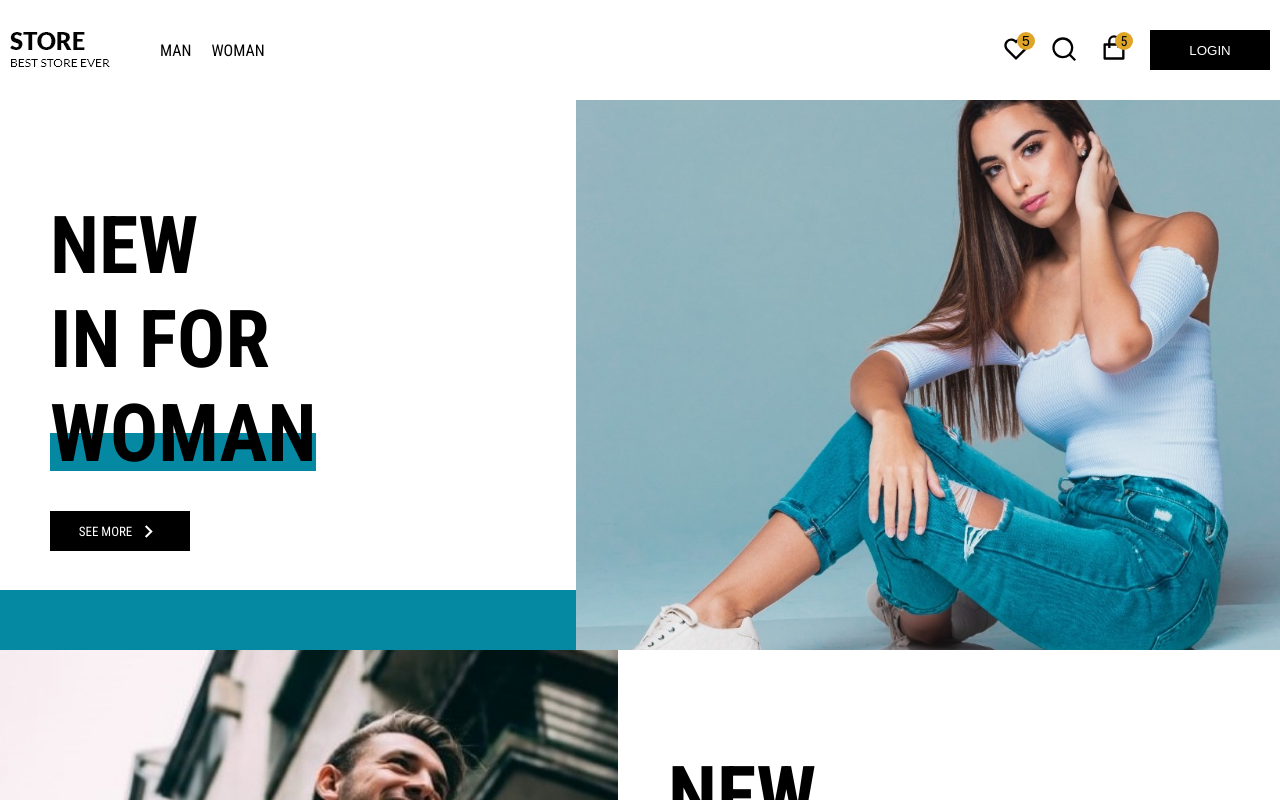
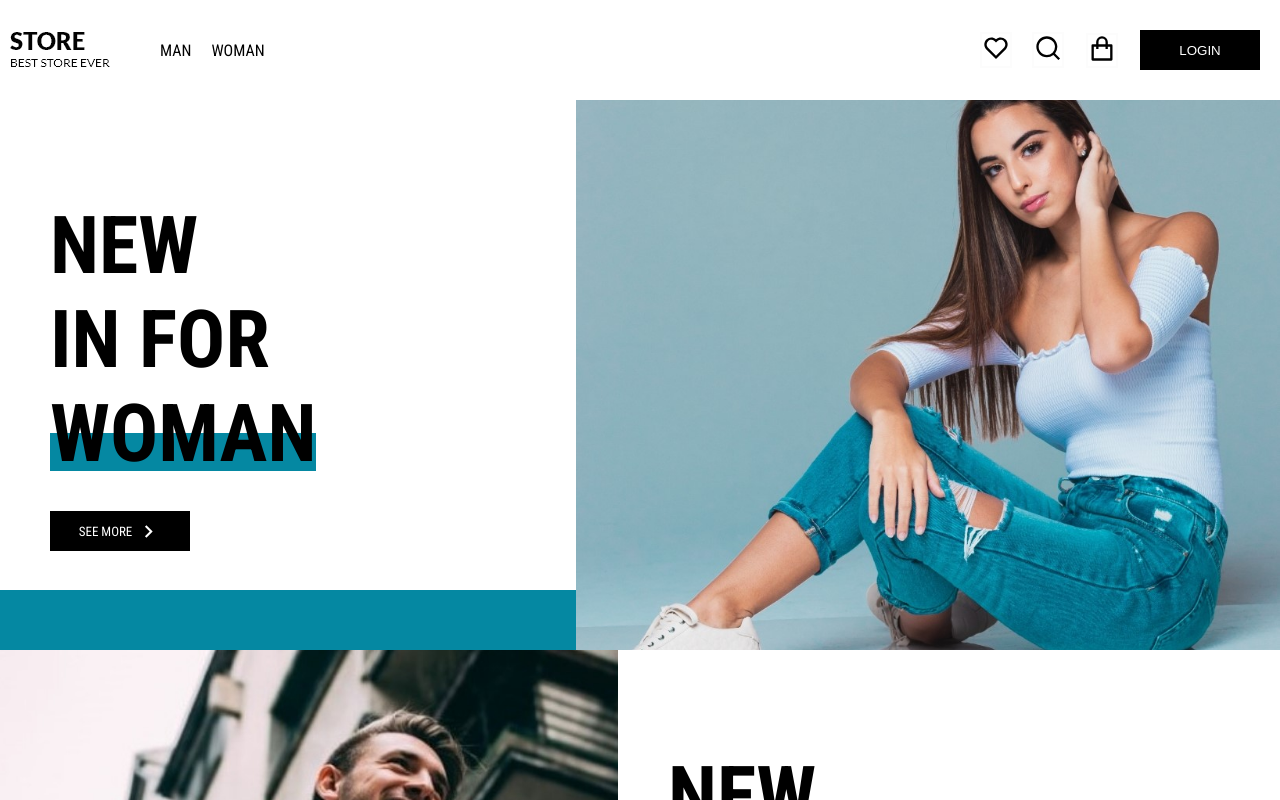
Before and after one commit to 1991Pawel/e-comerce-next, a Next.js app in the folder client/: page / in a window 1280 px wide. Shown: the top 800 px of the page. Built offline with nearby package versions, Linux system fonts and the light colour scheme.

Commit message:
create IconButton component, refactor header and dropdown

```diff
--- /dev/null
+++ b/client/components/CartDropDown/CartDropDown.js
@@ -0,0 +1,34 @@
+import Link from 'next/link';
+import styles from 'components/CartDropDown/cartDropDown.module.css';
+import { useCartContext } from '../../context/CartContext';
+import IconButton from 'components/IconButton/IconButton';
+
+export default function CartDropDown({ products }) {
+  return (
+    <div tabIndex="0" className={styles.cartDropDown}>
+      <button className={styles.cart__btn}>
+        <IconButton products={products} variant="cart" />
+      </button>
+      <div className={styles.cartDropDown__wrapper}>
+        <ul className={styles.cartDropDown__list}>
+          {products.map((product) => (
+            <li key={product._id} className={styles.cartDropDown__item}>
+              <img className={styles.cartDropDown__img} src={product.imgUrl} alt={product.desc} />
+              <div className={styles.cartDropDown__content}>
+                <span className={styles.cartDropDown__title}>{product.category}</span>
+                <span className={styles.cartDropDown__size}>size: {product.size}</span>
+                <span className={styles.cartDropDown__quantity}>quantity: 2</span>
+                <span className={styles.cartDropDown__price}>price: {product.price}</span>
+              </div>
+            </li>
+          ))}
+        </ul>
+        <div className={styles.cartDropDown__footer}>
+          <Link href="/cart">
+            <a className={styles.cartDropDown__link}>Go to cart</a>
+          </Link>
+        </div>
+      </div>
+    </div>
+  );
+}
--- /dev/null
+++ b/client/components/CartDropDown/cartDropDown.module.css
@@ -0,0 +1,119 @@
+.options {
+  display: flex;
+  justify-content: flex-end;
+  align-items: center;
+}
+
+.cart__btn {
+  display: flex;
+  justify-content: center;
+  align-items: center;
+  background: transparent;
+  border: 2px solid #fff;
+}
+
+.cart__btn:hover {
+  border: 20px solid #000;
+}
+.cartDropDown {
+  position: relative;
+  z-index: 2;
+}
+.cartDropDown:hover .cart__btn {
+  border: 2px solid #000;
+}
+
+.cartDropDown:hover > .cartDropDown__wrapper {
+  display: block;
+}
+
+.cartDropDown__wrapper {
+  position: absolute;
+  right: 0;
+  top: 97%;
+  background: rgb(255, 255, 255);
+  border: 2px solid rgb(15, 15, 15);
+  width: 230px;
+  display: none;
+}
+
+.cartDropDown__wrapper::after {
+  content: '';
+  display: block;
+  position: absolute;
+  top: -2px;
+  right: 0;
+  background: rgb(255, 255, 255);
+  height: 2px;
+  width: 32px;
+}
+
+.cartDropDown__content {
+  display: flex;
+  flex-direction: column;
+  justify-content: space-around;
+  padding-left: 1rem;
+  text-transform: uppercase;
+}
+
+.cartDropDown__title {
+  font-weight: 700;
+}
+.cartDropDown__price {
+  font-size: 1.4rem;
+  font-weight: 700;
+}
+
+.cartDropDown__size,
+.cartDropDown__quantity {
+  font-size: 1.2rem;
+  color: rgb(104, 104, 104);
+}
+
+.cartDropDown__list {
+  overflow-y: scroll;
+  max-height: 340px;
+  height: 200px;
+}
+.cartDropDown__list,
+.cartDropDown__footer {
+  padding: 0.5rem;
+}
+
+.cartDropDown__item {
+  list-style: none;
+  display: grid;
+  grid-template-columns: 90px 1fr;
+  grid-template-rows: 100px;
+  border-bottom: 1px solid rgb(228, 227, 227);
+  padding: 1rem 0.5rem;
+}
+
+.cartDropDown__img {
+  height: 100%;
+  width: 100%;
+  object-fit: contain;
+}
+
+.cartDropDown__link {
+  display: block;
+  padding: 1rem;
+  background: #000;
+  text-decoration: none;
+  width: 100%;
+  color: #fff;
+  text-align: center;
+}
+.cartDropDown__footer {
+  display: flex;
+}
+
+.button {
+  min-width: 12rem;
+  height: 4rem;
+  background: rgb(0, 0, 0);
+  border: none;
+  cursor: pointer;
+  color: #fff;
+  text-transform: uppercase;
+}
--- a/client/components/Header/Header.js
+++ b/client/components/Header/Header.js
@@ -1,7 +1,9 @@
 import Link from 'next/link';
-import styles from '../Header/header.module.css';
-
-import { RiShoppingBagLine, RiSearchLine, RiHeartLine } from 'react-icons/ri';
+import styles from 'components/Header/header.module.css';
+import CartDropDown from 'components/CartDropDown/CartDropDown';
+import { useCartContext } from '../../context/CartContext';
+import IconButton from 'components/IconButton/IconButton';
+import { products } from 'data';
 
 const path = [
   {
@@ -15,6 +17,7 @@ const path = [
 ];
 
 export default function Header() {
+  const { cartItems } = useCartContext();
   return (
     <header className={styles.header}>
       <div className={styles.header__inner}>
@@ -37,54 +40,9 @@ export default function Header() {
           </ul>
         </nav>
         <div className={styles.options}>
-          <button className={styles.option}>
-            <RiHeartLine size="28" />
-            <span className={styles.option__count}>5</span>
-          </button>
-          <button className={styles.option}>
-            <RiSearchLine size="28" />
-          </button>
-          <div tabIndex="0" className={`${styles.option} ${styles.cartDropDown}`}>
-            <RiShoppingBagLine size="28" />
-            <span className={styles.option__count}>5</span>
-            <div className={styles.cartDropDown__wrapper}>
-              <ul className={styles.cartDropDown__list}>
-                <li className={styles.cartDropDown__item}>
-                  <img
-                    className={styles.cartDropDown__img}
-                    src="https://img01.ztat.net/article/spp-media-p1/55754006ead239ce9fd89305cae3a52b/72db90b328144456a44c76defc9de8a9.jpg?imwidth=303&filter=packshot"
-                    alt=""
-                  />
-
-                  <div className={styles.cartDropDown__content}>
-                    <span className={styles.cartDropDown__title}>title</span>
-                    <span className={styles.cartDropDown__size}>size: m</span>
-                    <span className={styles.cartDropDown__quantity}>quantity: 2</span>
-                    <span className={styles.cartDropDown__price}>price: 55$</span>
-                  </div>
-                </li>
-                <li className={styles.cartDropDown__item}>
-                  <img
-                    className={styles.cartDropDown__img}
-                    src="https://img01.ztat.net/article/spp-media-p1/55754006ead239ce9fd89305cae3a52b/72db90b328144456a44c76defc9de8a9.jpg?imwidth=303&filter=packshot"
-                    alt=""
-                  />
-
-                  <div className={styles.cartDropDown__content}>
-                    <span className={styles.cartDropDown__title}>title</span>
-                    <span className={styles.cartDropDown__size}>size: m</span>
-                    <span className={styles.cartDropDown__quantity}>quantity: 2</span>
-                    <span className={styles.cartDropDown__price}>price: 55$</span>
-                  </div>
-                </li>
-              </ul>
-              <div className={styles.cartDropDown__footer}>
-                <Link href="/cart">
-                  <a className={styles.cartDropDown__link}>Go to cart</a>
-                </Link>
-              </div>
-            </div>
-          </div>
+          <IconButton variant="heart" />
+          <IconButton variant="search" />
+          <CartDropDown products={cartItems} />
           <button className={styles.button}>Login</button>
         </div>
       </div>
--- a/client/components/Header/header.module.css
+++ b/client/components/Header/header.module.css
@@ -13,57 +13,8 @@
 
 .options {
   display: flex;
-  justify-content: flex-end;
+  justify-content: space-around;
   align-items: center;
-}
-
-.option {
-  margin-right: 2rem;
-}
-
-.option {
-  position: relative;
-  background: #fff;
-  border: none;
-  cursor: pointer;
-}
-
-.option__count {
-  position: absolute;
-  bottom: 50%;
-  right: -0.5rem;
-  background: rgb(223, 165, 40);
-  border-radius: 50%;
-  width: 1.8rem;
-  height: 1.8rem;
-  color: #000;
-  display: flex;
-  justify-content: center;
-  align-items: center;
-  font-size: 1.4rem;
-}
-
-.cartDropDown {
-  position: relative;
-  border: 2px solid #fff;
-  z-index: 2;
-}
-
-.cartDropDown:hover {
-  border: 2px solid rgb(0, 0, 0);
-}
-
-.cartDropDown:hover > .cartDropDown__wrapper {
-  display: block;
-}
-
-.cartDropDown__wrapper {
-  position: absolute;
-  right: -2px;
-  background: rgb(255, 255, 255);
-  border: 2px solid rgb(15, 15, 15);
-  width: 230px;
-  display: none;
 }
 
 .cartDropDown__wrapper::after {
@@ -75,68 +26,6 @@
   background: rgb(255, 255, 255);
   height: 2px;
   width: 28px;
-}
-
-.cartDropDown__content {
-  display: flex;
-  flex-direction: column;
-  justify-content: space-around;
-  padding-left: 1rem;
-  text-transform: uppercase;
-}
-
-.cartDropDown__title {
-  font-weight: 700;
-}
-.cartDropDown__price {
-  font-size: 1.4rem;
-  font-weight: 700;
-}
-
-.cartDropDown__size,
-.cartDropDown__quantity {
-  font-size: 1.2rem;
-  color: rgb(104, 104, 104);
-}
-
-.cartDropDown__list {
-  overflow-y: scroll;
-  max-height: 340px;
-}
-.cartDropDown__list,
-.cartDropDown__footer {
-  padding: 0.5rem;
-}
-
-.cartDropDown__item {
-  list-style: none;
-  display: grid;
-  grid-template-columns: 90px 1fr;
-  grid-template-rows: 100px;
-  border-bottom: 1px solid rgb(228, 227, 227);
-}
-
-.cartDropDown__btn {
-  display: flex;
-}
-
-.cartDropDown__img {
-  height: 100%;
-  width: 100%;
-  object-fit: contain;
-}
-
-.cartDropDown__link {
-  display: block;
-  padding: 1rem;
-  background: #000;
-  text-decoration: none;
-  width: 100%;
-  color: #fff;
-  text-align: center;
-}
-.cartDropDown__footer {
-  display: flex;
 }
 
 .button {
--- /dev/null
+++ b/client/components/IconButton/IconButton.js
@@ -0,0 +1,18 @@
+import { RiSearchLine, RiHeartLine, RiShoppingBagLine } from 'react-icons/ri';
+import styles from 'components/IconButton/iconButton.module.css';
+
+const variantToComponent = {
+  search: RiSearchLine,
+  heart: RiHeartLine,
+  cart: RiShoppingBagLine
+};
+
+export default function IconButton({ variant, products }) {
+  const Component = variantToComponent[variant];
+  return (
+    <div className={styles.wrapper}>
+      <Component className={styles.option} size={28} />
+      {products?.length ? <span className={styles.option__count}>{products.length}</span> : null}
+    </div>
+  );
+}
--- /dev/null
+++ b/client/components/IconButton/iconButton.module.css
@@ -0,0 +1,21 @@
+.wrapper {
+  position: relative;
+  border: none;
+  cursor: pointer;
+  border: 2px solid rgb(252, 252, 252);
+}
+
+.option__count {
+  position: absolute;
+  bottom: 50%;
+  right: -0.5rem;
+  background: rgb(223, 165, 40);
+  border-radius: 50%;
+  width: 1.8rem;
+  height: 1.8rem;
+  color: #000;
+  display: flex;
+  justify-content: center;
+  align-items: center;
+  font-size: 1.4rem;
+}
```
Also changed, not shown: client/pages/cart.js (+2 -27 lines).
